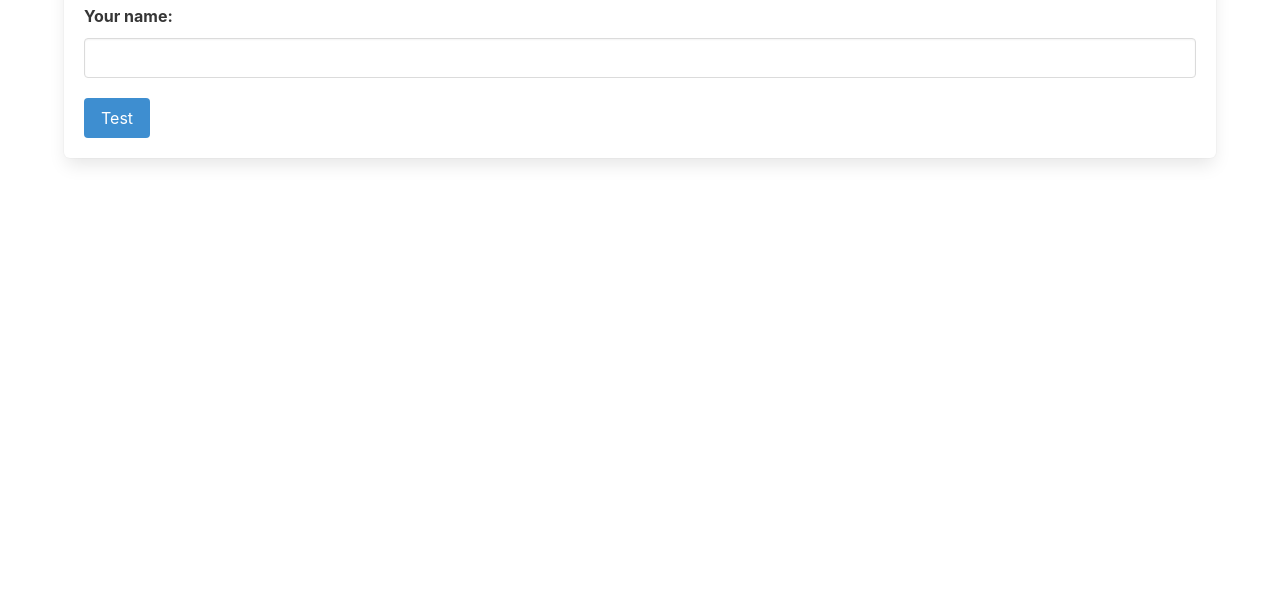
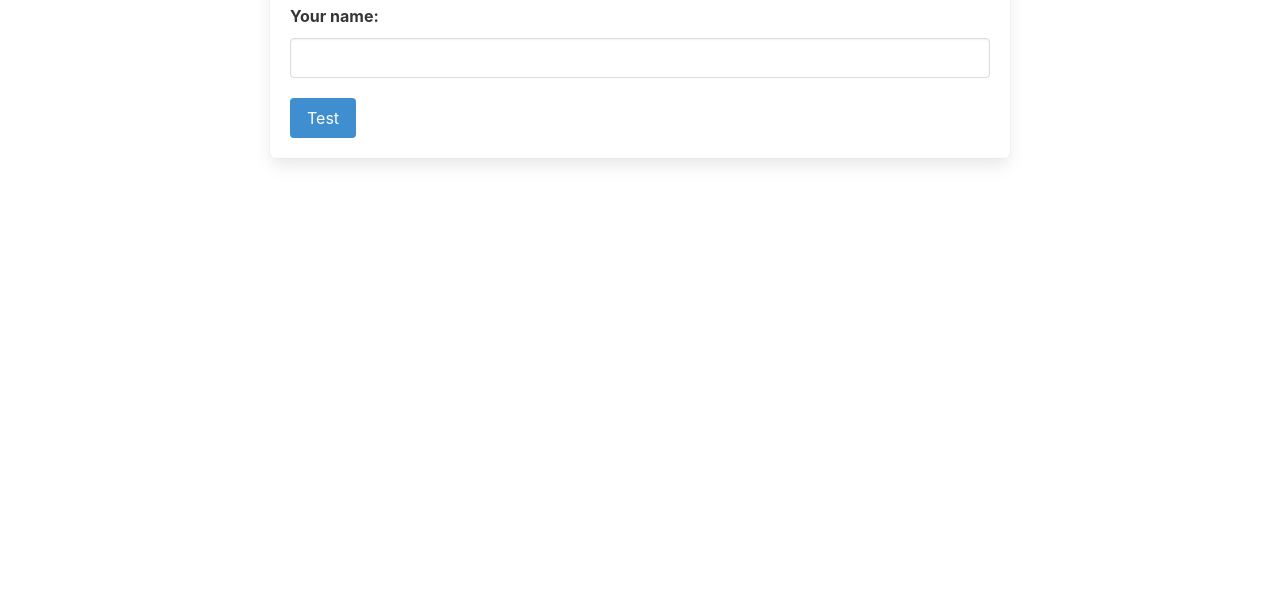
Before and after one commit to dashpilot/vite-alpinejs, a website built with Vite: page index.html in a window 1280 px wide. Shown: the part 203-800 px from the top of the page. Built offline with nearby package versions, Linux system fonts and the light colour scheme.

Commit message:
Update style.css

```diff
--- a/style.css
+++ b/style.css
@@ -15,7 +15,7 @@
 }
 
 .container{
-  max-width: 740px;
+  max-width: 740px !important;
   margin: 60px auto;
 }
 
```
